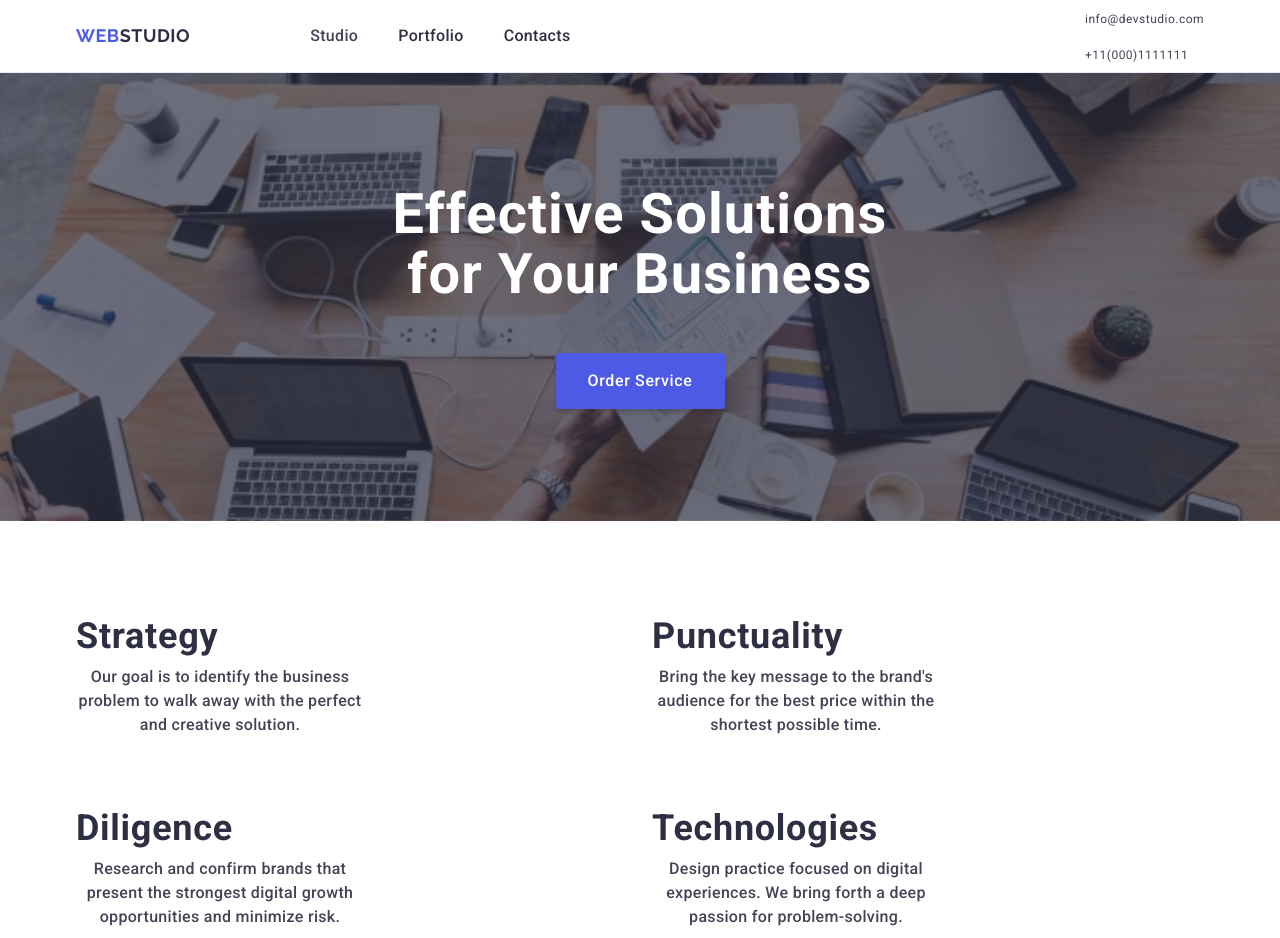
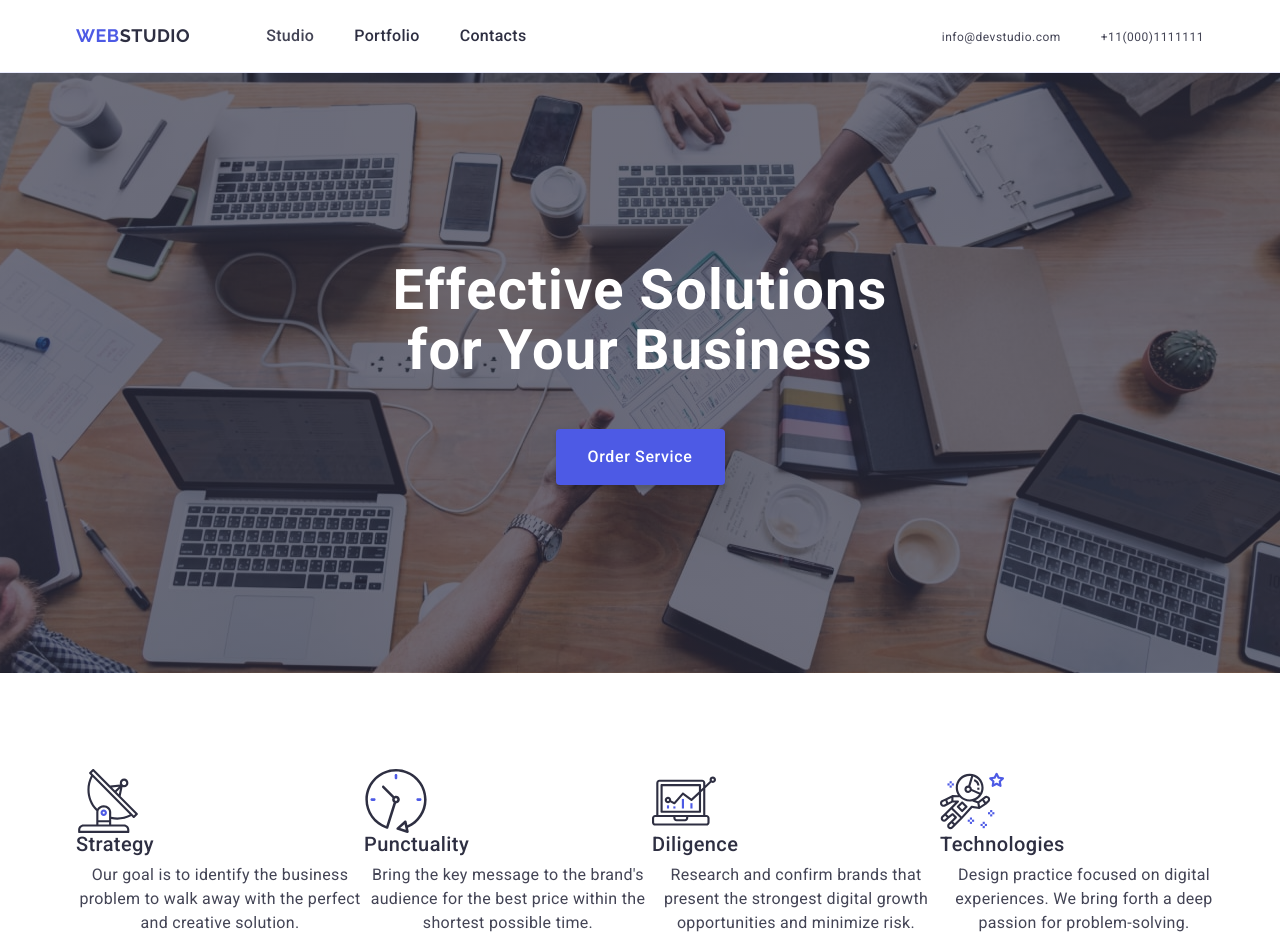
Before and after one commit to IgorBazilevich/goit-markup-hw-06, a plain HTML site: page index.html in a window 1280 px wide. Shown: the top 938 px of the page. Drawn offline with nearby package versions, Linux system fonts and the light colour scheme.

Commit message:
add model

```diff
--- a/css/styles.css
+++ b/css/styles.css
@@ -1167,3 +1167,78 @@ button:focus {
     min-height: 584px;
   }
 }
+
+@media (min-resolution: 192dpi) and (min-width: 768px) {
+  .hero {
+    background-image: linear-gradient(
+        to bottom,
+        rgba(46, 47, 66, 0.7),
+        rgba(46, 47, 66, 0.7)
+      ),
+      url("../images/section-one/hero-bg-tab@2x-min.jpg");
+  }
+}
+
+@media (min-width: 1158px) {
+  /* ============ HEADER STYLES ============ */
+
+  .logo-link {
+    margin-right: 76px;
+  }
+
+  .contacts-list {
+    display: flex;
+    flex-direction: row;
+    gap: 40px;
+  }
+
+  .nav-link {
+    font-size: 16px;
+    line-height: 1.5;
+    letter-spacing: 0.02em;
+    padding: 24px 0;
+  }
+
+  .section {
+    padding: 120px 0;
+  }
+
+  /* ============ SECTION ONE ============ */
+
+  .hero {
+    padding: 188px 0;
+    background-image: linear-gradient(
+        to bottom,
+        rgba(46, 47, 66, 0.7),
+        rgba(46, 47, 66, 0.7)
+      ),
+      url("../images/section-one/hero-bg-desk-min.jpg");
+  }
+
+  .hero-title {
+    font-size: 56px;
+    margin: 0 auto 48px auto;
+  }
+
+  .list-title {
+    width: calc((100% - 72px) / 4);
+  }
+
+  .icon-directions {
+    display: flex;
+  }
+
+  .title-text {
+    font-size: 20px;
+    font-weight: 500;
+  }
+
+  .title-directions-text {
+    font-weight: 400;
+  }
+
+  /* ============ SECTION THREE ============ */
+
+
+
+}
```
